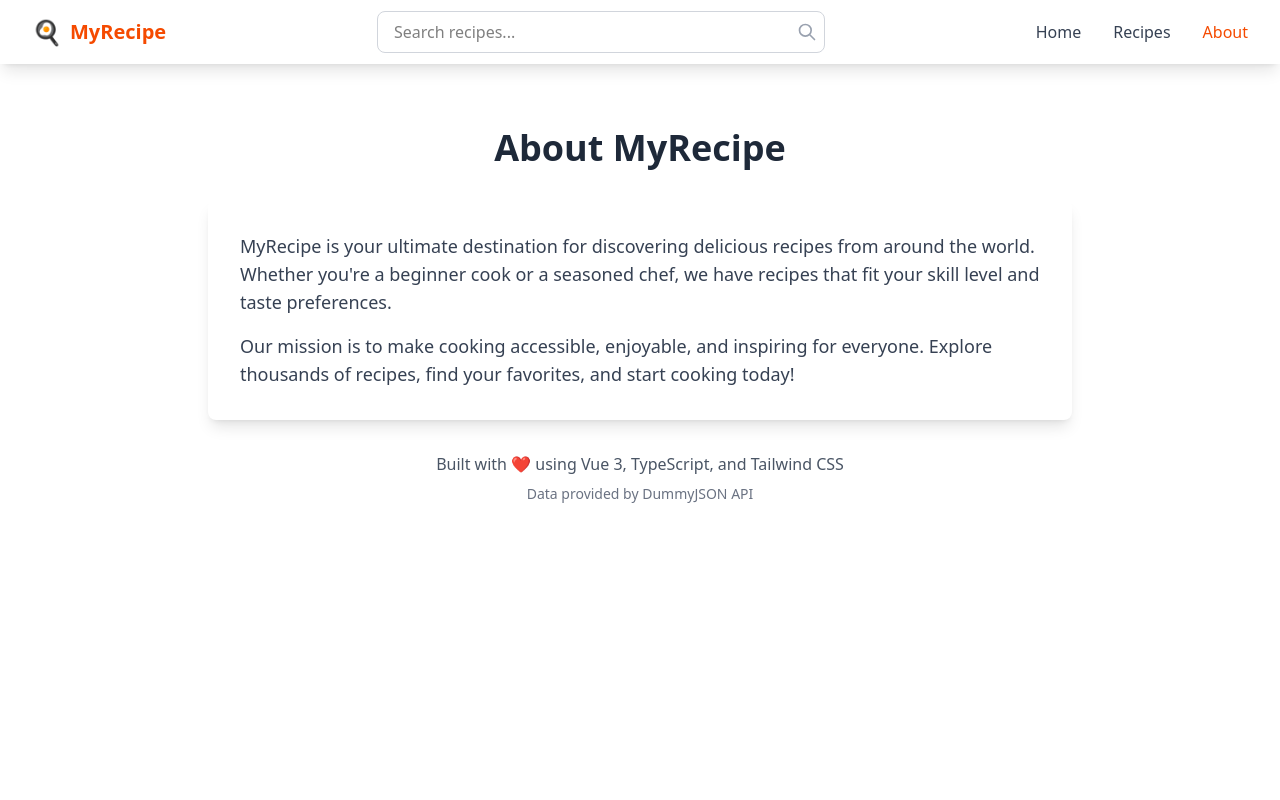
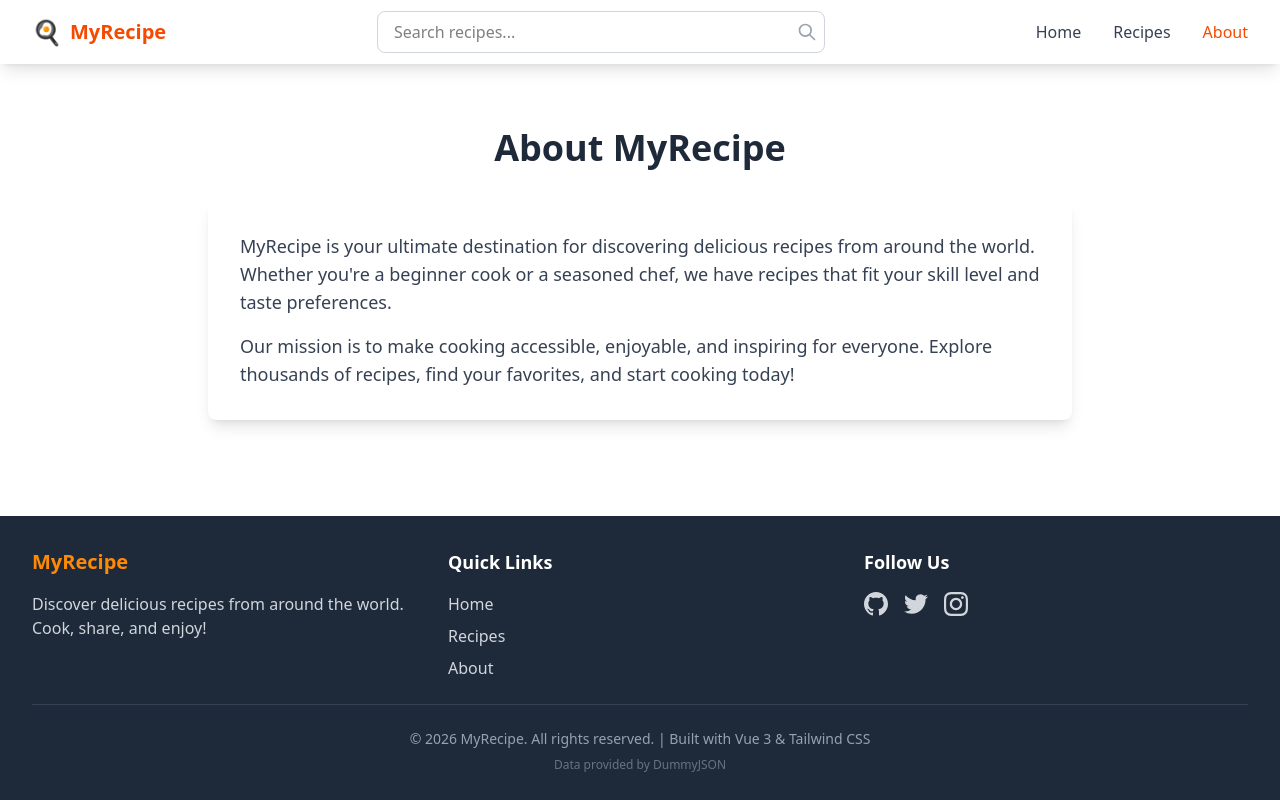
Before and after one commit to danendradipa/my-recipe, a Vue app: page /about in a window 1280 px wide. Shown: the top 800 px of the page. Built offline with nearby package versions, Linux system fonts and the light colour scheme.

Commit message:
refactor: simplify About.vue by removing unnecessary elements and adjusting layout

```diff
--- a/src/views/About.vue
+++ b/src/views/About.vue
@@ -1,5 +1,5 @@
 <template>
-  <div class="about-page min-h-screen">
+  <div class="about-page">
     <div class="max-w-4xl mx-auto px-4 py-16">
       <h1 class="text-4xl font-bold text-gray-800 mb-8 text-center">About MyRecipe</h1>
 
@@ -13,11 +13,6 @@
           Explore thousands of recipes, find your favorites, and start cooking today!
         </p>
       </div>
-
-      <div class="text-center">
-        <p class="text-gray-600">Built with ❤️ using Vue 3, TypeScript, and Tailwind CSS</p>
-        <p class="text-sm text-gray-500 mt-2">Data provided by DummyJSON API</p>
-      </div>
     </div>
   </div>
 </template>
```
